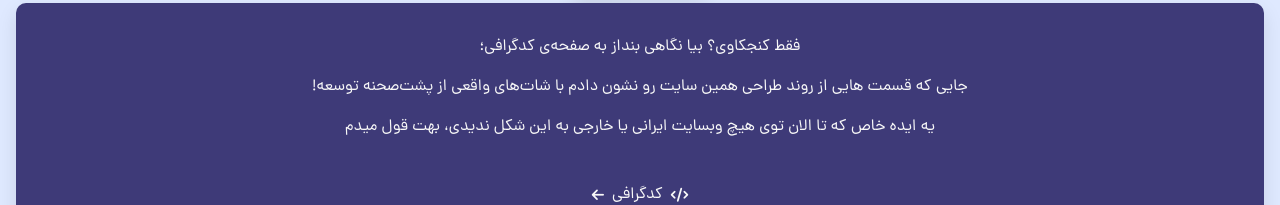
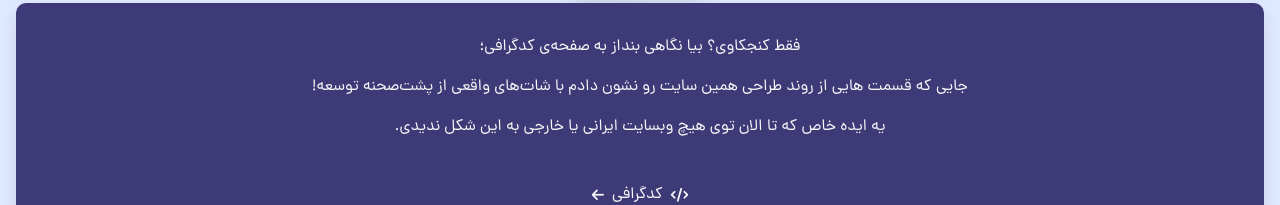
Before and after one commit to homow/homow.ir, a plain HTML site: page about-me/index.html in a window 1280 px wide. Shown: the part 7893-8098 px from the top of the page. Drawn offline with Linux system fonts and the light colour scheme.

Commit message:
clean about-me page

```diff
--- a/about-me/index.html
+++ b/about-me/index.html
@@ -130,7 +130,7 @@
                         جایی که قسمت هایی از روند طراحی همین سایت رو نشون دادم با شات‌های واقعی از پشت‌صحنه توسعه!
                     </p>
                     <p class="req-to-develop__title">
-                        یه ایده خاص که تا الان توی هیچ وبسایت ایرانی یا خارجی به این شکل ندیدی، بهت قول میدم
+                        یه ایده خاص که تا الان توی هیچ وبسایت ایرانی یا خارجی به این شکل ندیدی.
                     </p>
                     <a href="/code-graphy/" class="contact-to-me-btn-arrow">
                         <i class="fa-solid fa-code"></i>
```
